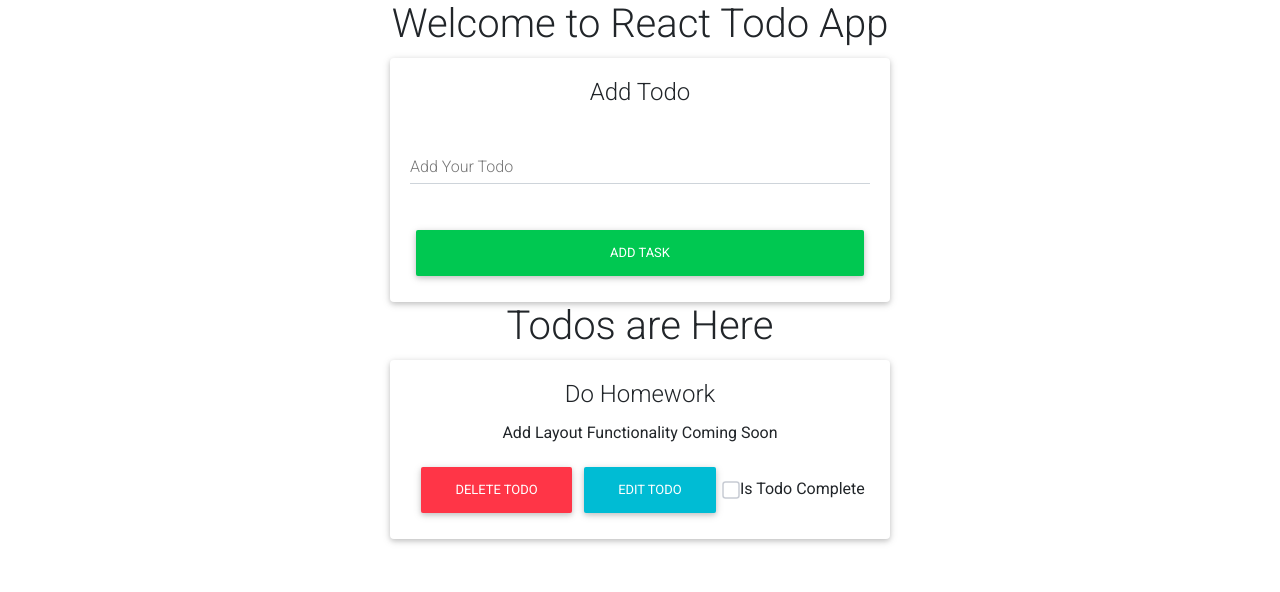
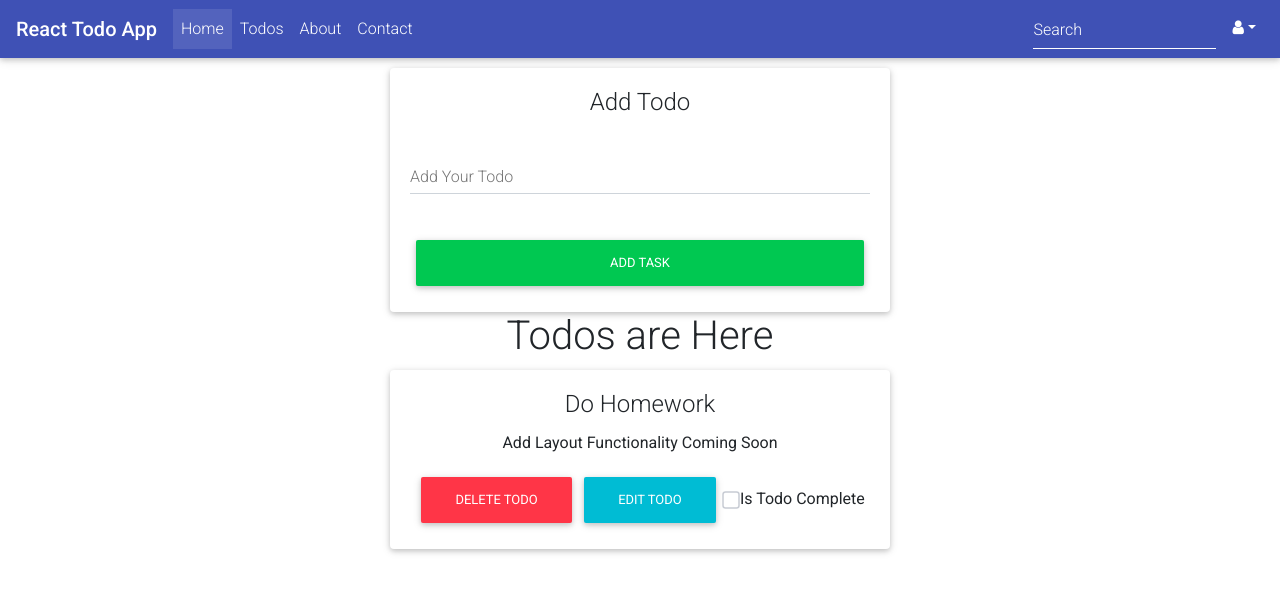
Before and after one commit to ShahMoiz/react-todo, a React (Create React App) app: page / in a window 1280 px wide. Shown: the top 592 px of the page. Built offline with nearby package versions, Linux system fonts and the light colour scheme.

Commit message:
router added

```diff
--- a/package.json
+++ b/package.json
@@ -1,5 +1,5 @@
 {
-  "homepage": "https://github.com/ShahMoiz/react-todo",
+  "homepage": "https://github.com/ShahMoiz/react-todog",
   "name": "react-todo",
   "version": "0.1.0",
   "private": true,
@@ -7,6 +7,7 @@
     "mdbreact": "^4.8.7",
     "react": "^16.7.0",
     "react-dom": "^16.7.0",
+    "react-router-dom": "^4.3.1",
     "react-scripts": "2.1.3"
   },
   "scripts": {
--- a/src/App.js
+++ b/src/App.js
@@ -1,10 +1,14 @@
 import React, { Component } from 'react';
+import { MDBBtn, MDBNavLink } from "mdbreact";
 // import './App.css';
-
+import { Route, Link } from "react-router-dom";
 import AddTodo from './AddTodo/addTodo.js'
 import Table from './Table/table.js';
-
-const todos = [{ taskName: 'Do Homework', id: 0, isCompleted: false}]
+import Nav from './header/navbar/nav';
+import Home from './Home/home.js'
+var todosCompORIncomp =''
+const todos = [{ taskName: 'Do Homework', id: 0, isCompleted: false }]
+var todosComponent = '';
 function makeid() {
   var text = "";
   var possible = "ABCDEFGHIJKLMNOPQRSTUVWXYZabcdefghijklmnopqrstuvwxyz0123456789";
@@ -28,14 +32,14 @@ class App extends Component {
 
   //Change Input Value have
   addTodo = (e) => {
-    this.setState({ todoAddInputValue: e.target.value})
+    this.setState({ todoAddInputValue: e.target.value })
   }
 
   // Add Todo in todos List
   addTaskFunc = () => {
     const todoObject = { taskName: this.state.todoAddInputValue, id: makeid() };
     this.state.todos.push(todoObject);
-    this.setState({todos, todoAddInputValue: ''});
+    this.setState({ todos, todoAddInputValue: '' });
   }
 
   //this function works to maniplute data in Input Fiels this func is in Table Component
@@ -43,7 +47,7 @@ class App extends Component {
     const getTask = this.state.todos.filter((todos) => todos.id === id);
     const editTaskAfterAdded = { editButton: true, id: id }
 
-    this.setState({editTaskAfterAdded, todoAddInputValue: getTask[0].taskName });
+    this.setState({ editTaskAfterAdded, todoAddInputValue: getTask[0].taskName });
   }
 
   // this func is successefully complete edit this func is in AddTodo component
@@ -60,7 +64,7 @@ class App extends Component {
     const modiTodo = this.state.todos.filter((todo) => todo.id !== id);
     console.log("Delete Current Id,", modiTodo);
     // dltCurrentTodo.map((todo) => todo.)
-    this.setState({todos: modiTodo})
+    this.setState({ todos: modiTodo })
   }
   // Checkbox functioanlity this is in Table Component
   isComplete = (isChecked, id) => {
@@ -69,14 +73,21 @@ class App extends Component {
 
     getTodo.map((todo) => todo.isCompleted = isCheckedVar);
 
-    this.setState({todos});
+    this.setState({ todos });
+  }
+
+  isCompleteRouteTodo = () => {
+    return function (todo) {
+      return ((todo.isComplete) && todo)
+    }
   }
   render() {
     return (
       <div className="App text-center">
-        <h1>Welcome to React Todo App</h1>
+        <Nav></Nav>
 
-
+        <Route path="/" exact render={() =>
+          <div>
             <AddTodo
               addTodo={this.addTodo}
               addTask={this.addTaskFunc}
@@ -85,6 +96,7 @@ class App extends Component {
               editTask={this.editTask}
             />
             <h1>Todos are Here</h1>
+
             {
               this.state.todos.map((todos) =>
                 <Table
@@ -93,6 +105,57 @@ class App extends Component {
                   dltTodo={this.dltTodo}
                   isComplete={this.isComplete} />)
             }
+          </div>
+        }
+        />
+
+        {
+          todosComponent = ({match}) =>
+          <div>
+            {
+              console.log(match.url)
+            }
+            <Link style={{ color: 'white' }} to={`${match.url}/completeTodo`}><MDBBtn color="dark-green">Show Complete Todo</MDBBtn></Link>
+            <Link style={{ color: 'white' }} to={`${match.url}/incompleteTodo`}><MDBBtn color="purple">Show Incomplete Todo</MDBBtn></Link>
+
+            {
+              this.state.todos.filter().map((todo) =>
+                <Table
+                  todos={todo}
+                  editTaskTable={this.editTaskTable}
+                  dltTodo={this.dltTodo}
+                  isComplete={this.isComplete} />
+              )
+            }
+          </div>
+        }
+        <Route path="/todos" exact component={todosComponent}/>
+
+        {
+          todosCompORIncomp = ({match}) => {
+              return (
+                <div>
+                  <h6><Link to="/todos">Back to Todos</Link></h6>
+                {this.state.todos.filter((todo) =>{ if(match.params.id == 'completeTodo' && todo.isCompleted){
+                return todo
+              }
+              else if(match.params.id == 'incompleteTodo' && !todo.isCompleted){
+                return todo
+              }
+              }).map((todo) =>
+              <Table
+              todos={todo}
+              editTaskTable={this.editTaskTable}
+              dltTodo={this.dltTodo}
+              isComplete={this.isComplete} />
+              )
+            }
+              </div>
+              )
+            }
+        }
+        <Route path={`/todos/:id`} component={todosCompORIncomp}></Route>
+
         {
           this.state.todoAddInputValue
         }
--- /dev/null
+++ b/src/Home/home.js
@@ -0,0 +1,141 @@
+// import React, { Component } from 'react';
+// // import './App.css';
+// import {Route, Link } from "react-router-dom";
+// import AddTodo from '../AddTodo/addTodo.js'
+// import Table from '../Table/table.js';
+// import Nav from '../header/navbar/nav'
+
+// // const todos = [{ taskName: 'Do Homework', id: 0, isCompleted: false}]
+// // function makeid() {
+// //   var text = "";
+// //   var possible = "ABCDEFGHIJKLMNOPQRSTUVWXYZabcdefghijklmnopqrstuvwxyz0123456789";
+
+// //   for (var i = 0; i < 5; i++)
+// //     text += possible.charAt(Math.floor(Math.random() * possible.length));
+// //   return text;
+// // }
+// class Home extends Component {
+// //   constructor(props) {
+// //     super(props);
+
+// //     this.state = {
+// //       todos,
+// //       todoAddInputValue: '',
+// //       editTaskAfterAdded: { editButton: false, id: null },
+
+// //     }
+// //     // this.addTaskFunc = this.addTaskFunc.bind(this)
+// //   }
+
+// //                                                   //Change Input Value have
+// //   addTodo = (e) => {
+// //     this.setState({ todoAddInputValue: e.target.value})
+// //   }
+
+// //                                                   // Add Todo in todos List
+// //   addTaskFunc = () => {
+// //     const todoObject = { taskName: this.state.todoAddInputValue, id: makeid() };
+// //     this.state.todos.push(todoObject);
+// //     this.setState({todos, todoAddInputValue: ''});
+// //   }
+
+// //                               //this function works to maniplute data in Input Fiels this func is in Table Component
+// //   editTaskTable = (id) => {
+// //     const getTask = this.state.todos.filter((todos) => todos.id === id);
+// //     const editTaskAfterAdded = { editButton: true, id: id }
+
+// //     this.setState({editTaskAfterAdded, todoAddInputValue: getTask[0].taskName });
+// //   }
+
+// //                                     // this func is successefully complete edit this func is in AddTodo component
+// //   editTask = () => {
+// //     const editTaskAfterAdded = { editButton: false, id: null };
+// //     const fetchID = this.state.editTaskAfterAdded.id;
+// //     const findReqTodo = this.state.todos.filter((todos) => todos.id === fetchID);
+
+// //     findReqTodo.map(todo => todo.taskName = this.state.todoAddInputValue)
+
+// //     this.setState({ todos, editTaskAfterAdded, todoAddInputValue: '' });
+// //   }
+// //   dltTodo = (id) => {
+// //     const modiTodo = this.state.todos.filter((todo) => todo.id !== id);
+// //     console.log("Delete Current Id,", modiTodo);
+// //     // dltCurrentTodo.map((todo) => todo.)
+// //     this.setState({todos: modiTodo})
+// //   }
+// //   // Checkbox functioanlity this is in Table Component
+// //   isComplete = (isChecked, id) => {
+// //     const isCheckedVar = isChecked == false;
+// //     const getTodo = this.state.todos.filter((todo) => todo.id === id);
+
+// //     getTodo.map((todo) => todo.isCompleted = isCheckedVar);
+
+// //     this.setState({todos});
+// //   }
+
+// //   isCompleteRouteTodo = ()=> {
+// //     return function (todo){
+// //       return ((todo.isComplete) && todo)
+// //     }
+// //   }
+//   render() {
+//       const {addTodo,addTask,value,editTaskAA,editTask } = this.props
+//         // const todo = ({match}) => {
+//         //   return (this.state.todos.filter((todo) =>{ if(match.params.id == 'completeTodo' && todo.isCompleted){
+//         //     return todo
+//         //   }
+//         //   else if(match.params.id == 'incompleteTodo' && !todo.isCompleted){
+//         //     return todo
+//         //   }
+//         //   }).map((todo) =>
+//         //   <Table
+//         //   todos={todo}
+//         //   editTaskTable={this.editTaskTable}
+//         //   dltTodo={this.dltTodo}
+//         //   isComplete={this.isComplete} />
+//         //   )
+//         //   )
+//         // }
+
+//         // const todos1 = ({match}) => (
+//         //   <div>
+//         //     <Link to={`${match.url}/completeTodo`}>Show Complete Todo</Link>
+//         //     <Link to={`${match.url}/incompleteTodo`}>Show Incomplete Todo</Link>
+
+//         //     <Route path={`${match.path}/:id`} component={todo}/>
+//         //   </div>
+// // )
+//     return (
+//       <div className="App text-center">
+//       {/* <Nav></Nav> */}
+
+//         {/* <Link to="/todos">Todos</Link> */}
+//         {/* <Route path="/todos" component={todos1}></Route> */}
+//         <AddTodo
+//           addTodo={addTodo}
+//           addTask={addTask}
+//           value={value}
+//           editTaskAA={editTaskAA}
+//           editTask={editTask}
+//         />
+//         <h1>Todos are Here</h1>
+
+//         {
+//         //   this.state.todos.map((todos) =>
+//         //     <Table
+//         //       todos={todos}
+//         //       editTaskTable={this.editTaskTable}
+//         //       dltTodo={this.dltTodo}
+//         //       isComplete={this.isComplete} />)
+//         }
+//         {
+//         }
+//         {
+//         //   this.state.todoAddInputValue
+//         }
+//       </div>
+//     );
+//   }
+// }
+
+// export default Home;
--- /dev/null
+++ b/src/header/navbar/nav.js
@@ -0,0 +1,72 @@
+import React, { Component } from "react";
+import { MDBNavbar, MDBNavbarBrand, MDBNavbarNav, MDBNavItem, MDBNavLink, MDBNavbarToggler, MDBCollapse, MDBFormInline,
+MDBDropdown, MDBDropdownToggle, MDBDropdownMenu, MDBDropdownItem, MDBIcon } from "mdbreact";
+import {Route, Link } from "react-router-dom";
+
+
+class NavbarPage extends Component {
+state = {
+  isOpen: false,
+  title: 'React Todo App'
+};
+
+toggleCollapse = () => {
+  this.setState({ isOpen: !this.state.isOpen });
+}
+
+render() {
+  return (
+    <MDBNavbar color="indigo" dark expand="md">
+      <MDBNavbarBrand>
+        <strong className="white-text">{this.state.title}</strong>
+      </MDBNavbarBrand>
+      <MDBNavbarToggler onClick={this.toggleCollapse} />
+      <MDBCollapse id="navbarCollapse3" isOpen={this.state.isOpen} navbar>
+        <MDBNavbarNav left>
+          <MDBNavItem active>
+            <MDBNavLink to="/">Home</MDBNavLink>
+          </MDBNavItem>
+          <MDBNavItem>
+            <MDBNavLink to="/todos">Todos</MDBNavLink>
+          </MDBNavItem>
+          <MDBNavItem>
+            <MDBNavLink to="#!">About</MDBNavLink>
+          </MDBNavItem>
+          <MDBNavItem>
+          <MDBNavLink to="#!">Contact</MDBNavLink>
+          </MDBNavItem>
+        </MDBNavbarNav>
+        <MDBNavbarNav right>
+          <MDBNavItem>
+            <MDBFormInline waves>
+              <div className="md-form my-0">
+                <input className="form-control mr-sm-2" type="text" placeholder="Search" aria-label="Search" />
+              </div>
+            </MDBFormInline>
+          </MDBNavItem>
+          {/* <MDBNavItem> */}
+            {/* <MDBNavLink className="waves-effect waves-light" to="#!"> */}
+              {/* <MDBIcon fab icon="google-plus-g" /> */}
+            {/* </MDBNavLink> */}
+          {/* </MDBNavItem> */}
+          <MDBNavItem>
+            <MDBDropdown>
+              <MDBDropdownToggle nav caret>
+                <MDBIcon icon="user" />
+              </MDBDropdownToggle>
+              <MDBDropdownMenu className="dropdown-default" right>
+                <MDBDropdownItem href="#!">Action</MDBDropdownItem>
+                <MDBDropdownItem href="#!">Another Action</MDBDropdownItem>
+                <MDBDropdownItem href="#!">Something else here</MDBDropdownItem>
+                <MDBDropdownItem href="#!">Something else here</MDBDropdownItem>
+              </MDBDropdownMenu>
+            </MDBDropdown>
+          </MDBNavItem>
+        </MDBNavbarNav>
+      </MDBCollapse>
+    </MDBNavbar>
+    );
+  }
+}
+
+export default NavbarPage;
--- a/src/index.js
+++ b/src/index.js
@@ -1,5 +1,6 @@
 import React from 'react';
 import ReactDOM from 'react-dom';
+import { BrowserRouter as Router} from "react-router-dom";
 import './index.css';
 import 'font-awesome/css/font-awesome.min.css';
 import 'bootstrap-css-only/css/bootstrap.min.css';
@@ -7,7 +8,7 @@ import 'mdbreact/dist/css/mdb.css';
 import App from './App';
 import * as serviceWorker from './serviceWorker';
 
-ReactDOM.render(<App />, document.getElementById('root'));
+ReactDOM.render(<Router><App /></Router>, document.getElementById('root'));
 
 // If you want your app to work offline and load faster, you can change
 // unregister() to register() below. Note this comes with some pitfalls.
```
Also changed, not shown: mockup.txt. Lines whose indentation alone changed are shown as unchanged.
